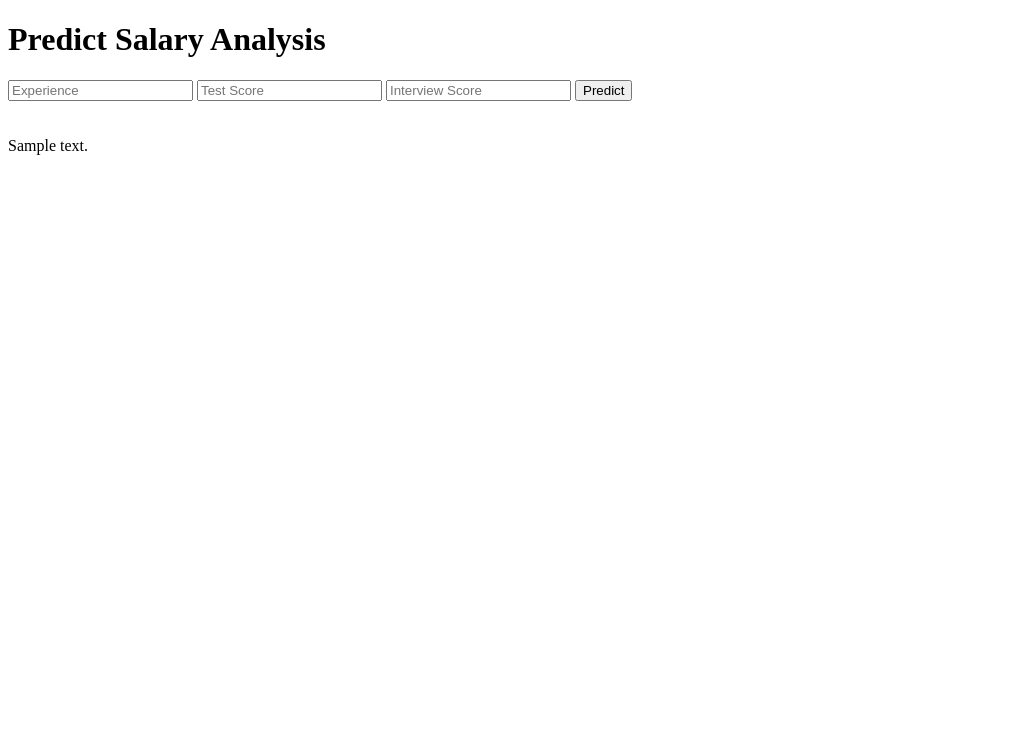
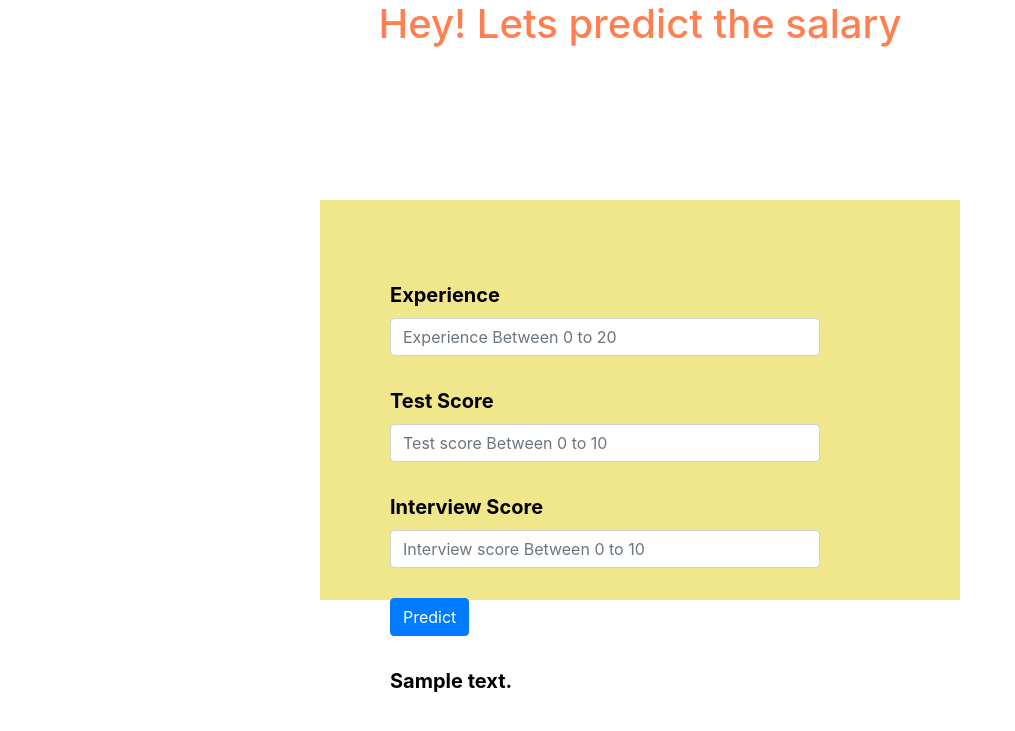
Before and after one commit to Pinakee15/learning-how-to-deploy-a-very-simple-ML-model-on-Heroku, a Flask app: template templates/index.html in a window 1280 px wide. Shown: the top 731 px of the page, without its empty margins (0-1015 px from the left). Run offline with Flask 2, Linux system fonts and the light colour scheme; the template is opened without the code that fills it: most values are stand-ins (such as "Sample title", 1, 10 or a date in 2020); parts of the project's set-up code (start-up, migrations or seed data) failed here and were passed over; some libraries are stand-ins or nearby versions.

Commit message:
Update index.html

```diff
--- a/templates/index.html
+++ b/templates/index.html
@@ -4,29 +4,60 @@
 <head>
   <meta charset="UTF-8">
   <title>ML API</title>
-  <link href='https://fonts.googleapis.com/css?family=Pacifico' rel='stylesheet' type='text/css'>
+    <style>
+            .box {
+            width: 50%;
+            margin: 0 auto;
+            padding: 140px;
+            background: #f0e68c;
+            position: absolute;
+            top:200px;
+            bottom: 200px;
+            left: 0;
+            right: 0;
+            margin: auto;
+            padding-top: 80px;
+            color: black;
+            font-size: 20px;
+            padding-left: 70px;
+            font-weight: bold;
+	      }
+
+   </style>
+<link href='https://fonts.googleapis.com/css?family=Pacifico' rel='stylesheet' type='text/css'>
 <link href='https://fonts.googleapis.com/css?family=Arimo' rel='stylesheet' type='text/css'>
 <link href='https://fonts.googleapis.com/css?family=Hind:300' rel='stylesheet' type='text/css'>
 <link href='https://fonts.googleapis.com/css?family=Open+Sans+Condensed:300' rel='stylesheet' type='text/css'>
+<link rel="stylesheet" href="https://stackpath.bootstrapcdn.com/bootstrap/4.3.1/css/bootstrap.min.css" integrity="sha384-ggOyR0iXCbMQv3Xipma34MD+dH/1fQ784/j6cY/iJTQUOhcWr7x9JvoRxT2MZw1T" crossorigin="anonymous">
 
 </head>
 
 <body>
- <div class="login">
-	<h1>Predict Salary Analysis</h1>
+
+ <div class="login" >
+	<h1 style="text-align: center ; color: coral">Hey! Lets predict the salary </h1>
 
      <!-- Main Input For Receiving Query to our ML -->
+ <div class="box">
     <form action="{{ url_for('predict')}}"method="post">
-    	<input type="text" name="experience" placeholder="Experience" required="required" />
-        <input type="text" name="test_score" placeholder="Test Score" required="required" />
-		<input type="text" name="interview_score" placeholder="Interview Score" required="required" />
-
-        <button type="submit" class="btn btn-primary btn-block btn-large">Predict</button>
+        <label for="experience">Experience</label>
+    	<input type="text" name="experience" placeholder="Experience Between 0 to 20" required="required" class="form-control" />
+        <br>
+        <label for="test_score">Test Score</label>
+        <input type="text" name="test_score" placeholder="Test score Between 0 to 10" required="required" class="form-control" />
+        <br>
+        <label for="Interview_score">Interview Score</label>
+		<input type="text" name="interview_score" placeholder="Interview score Between 0 to 10" required="required" class="form-control" />
+        <br>
+        <button type="submit" class="btn btn-primary">Predict</button>
     </form>
+     <br>
+     {{ prediction_text }}
+ </div>
 
    <br>
    <br>
-   {{ prediction_text }}
+
 
  </div>
 
```
